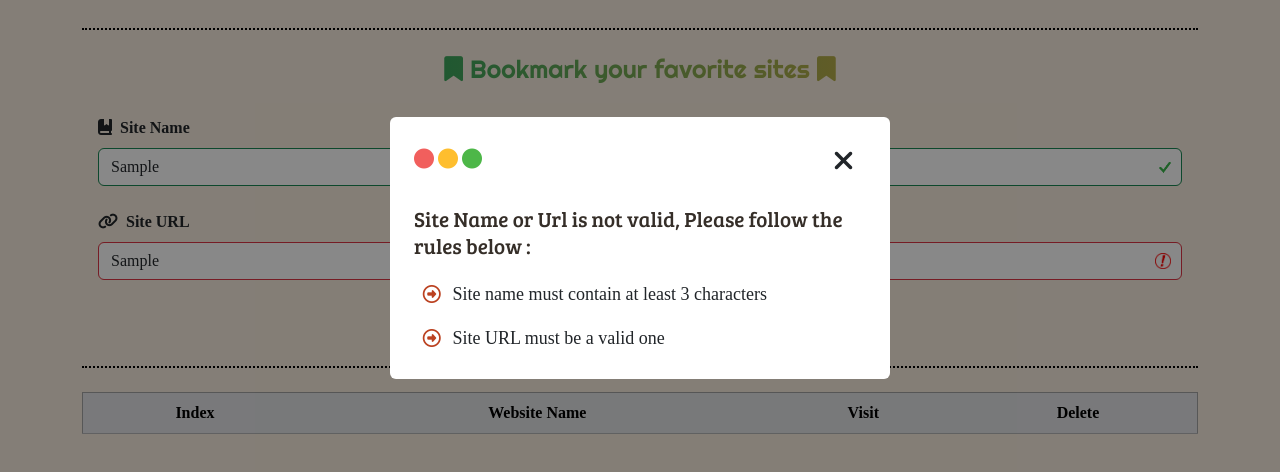
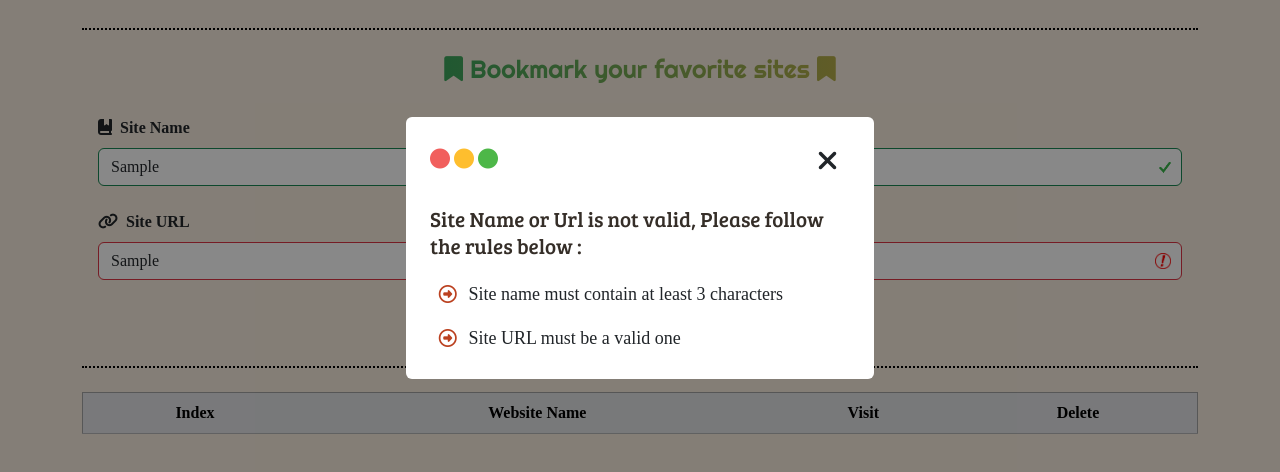
Before and after one commit to Eng-MichaelAdel/Assignment-9---Bookmarker, a plain HTML site: page index.html in a window 1280 px wide. Both pictures are taken after typing "Sample", "Sample" into the empty fields and a click on the button "Submit". Shown: the part 152-624 px from the top of the page. Drawn offline with Linux system fonts and the light colour scheme; a web font is replaced by a local one.

Commit message:
Editing Resposive of warning Msg

```diff
--- a/css/media.css
+++ b/css/media.css
@@ -2,6 +2,9 @@
 /* todo For Small Devices */
 /* ======================================================== */
 @media (min-width: 576px) {
+  .WarningBox {
+    width: 500px;
+  }
 }
 
 /* ======================================================== */
--- a/css/style.css
+++ b/css/style.css
@@ -158,7 +158,7 @@ a {
 }
 
 .WarningBox {
-  width: 500px;
+  width: 100%;
 }
 
 .WarningBox h4 {
--- a/index.html
+++ b/index.html
@@ -87,8 +87,8 @@
                 <div onclick="closeWArningMsg()"
                     class="WarningOverlay w-100 h-100 d-flex justify-content-center align-items-center">
                 </div>
-                <div class="WarningBox bg-white rounded-2 position-absolute top-50 start-50 ">
-                    <div class=" d-flex flex-column p-4">
+                <div class="WarningBox position-absolute top-50 start-50 ">
+                    <div class=" bg-white rounded-2 d-flex flex-column p-4 mx-3">
                         <div class="d-flex justify-content-between align-items-center mb-4">
                             <div>
                                 <i class="fa-solid fa-circle fs-20 text-red"></i>
```
Also changed, not shown: js/scribt.js (+0 -9 lines).
